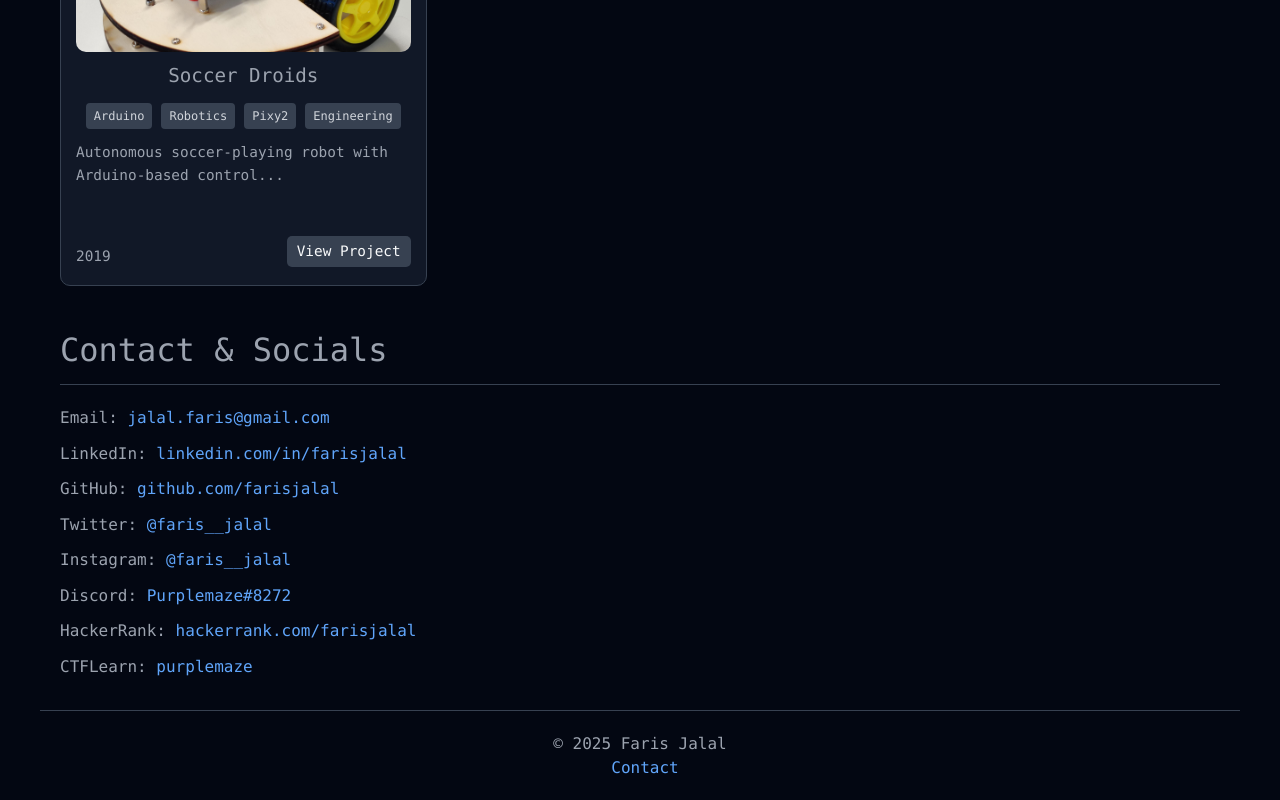
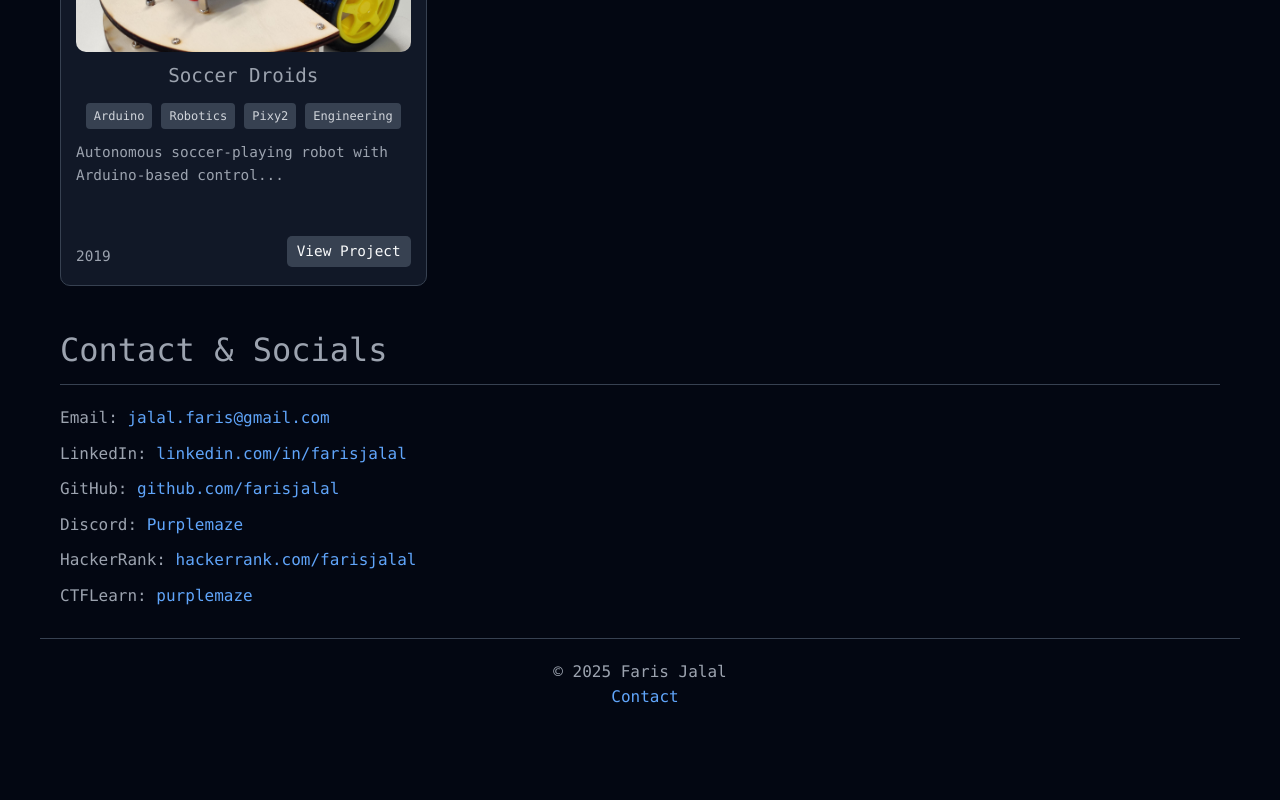
Before and after one commit to farisjalal/farisjalal.github.io, a Next.js app: page / in a window 1280 px wide. Shown: the part 2225-3025 px from the top of the page. After the commit the page ends 2954 px from the top, so only its background shows below. Built offline with nearby package versions, Linux system fonts and the light colour scheme.

Commit message:
Updated Contact Details

```diff
--- a/app/page.js
+++ b/app/page.js
@@ -451,33 +451,13 @@ export default function Home() {
           </a>
         </p>
         <p>
-          Twitter:{" "}
-          <a
-            href='https://twitter.com/faris__jalal'
-            target='_blank'
-            rel='noopener noreferrer'
-          >
-            @faris__jalal
-          </a>
-        </p>
-        <p>
-          Instagram:{" "}
-          <a
-            href='https://instagram.com/faris__jalal'
-            target='_blank'
-            rel='noopener noreferrer'
-          >
-            @faris__jalal
-          </a>
-        </p>
-        <p>
           Discord:{" "}
           <a
             href='https://www.discordapp.com/users/208856802459123712/'
             target='_blank'
             rel='noopener noreferrer'
           >
-            Purplemaze#8272
+            Purplemaze
           </a>
         </p>
         <p>
```
